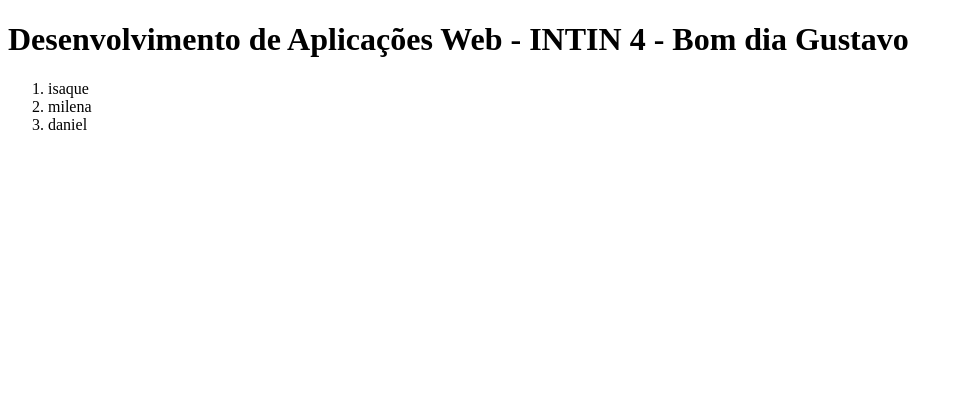
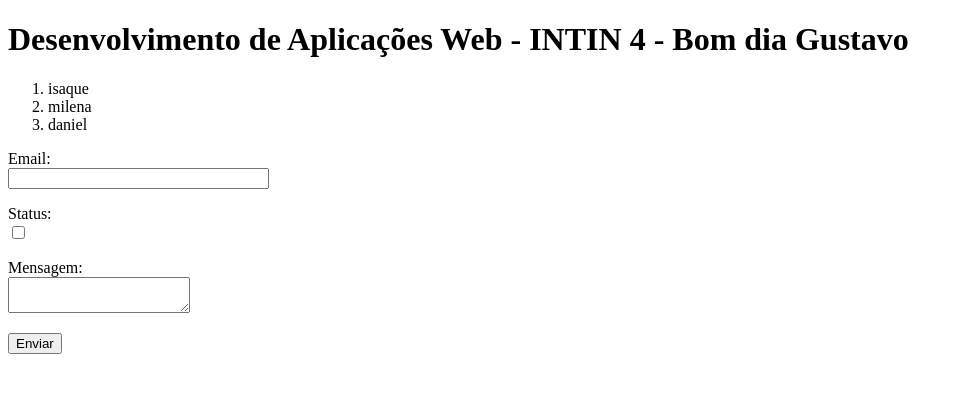
Before and after one commit to gustavo-ifpb/aula-flask, a Flask app: page / in a window 1280 px wide. Shown: the top 393 px of the page, without its empty margins (0-963 px from the left). Run offline with Flask 2, Linux system fonts and the light colour scheme.

Commit message:
flask: templates

```diff
--- a/app/templates/index.html
+++ b/app/templates/index.html
@@ -17,5 +17,24 @@
         <li>{{ aluno }}</li>
         {% endfor %}
     </ol>
+
+    <form method="POST" action="/form">
+        <p>
+            Email:</br>
+            <input style="width: 20%" type="text" name="email"/>
+        </p>
+        <p>
+            Status:</br>
+            <input type="checkbox" name="status"/>
+        </p>
+        <p>
+            Mensagem:</br>
+            <textarea name="msg"></textarea>
+        </p>
+        <p>
+            <input type="submit" value="Enviar"/>
+        </p>
+    </form>
+
 </body>
 </html>
```
